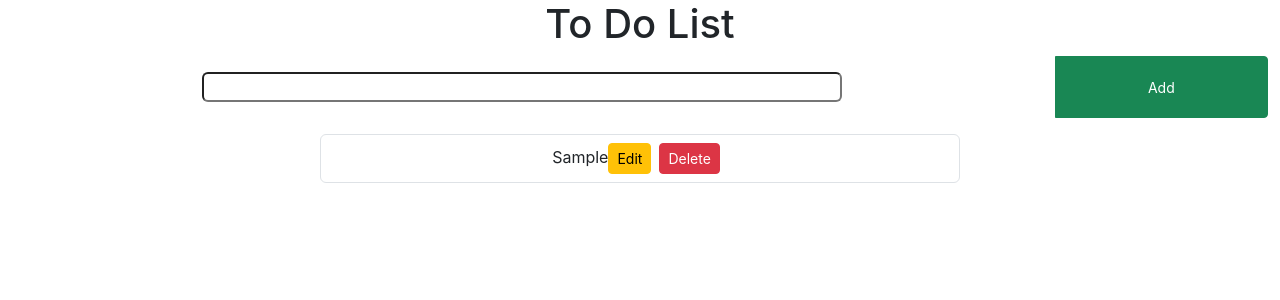
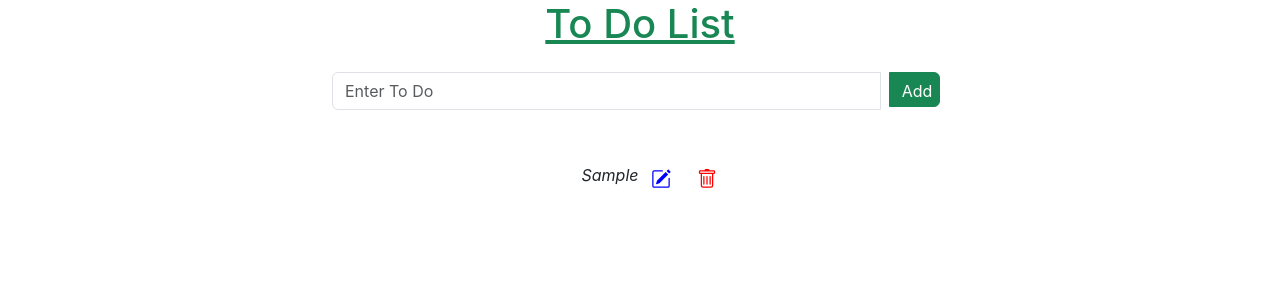
Before and after one commit to mansi2501/ToDoApp, a React (Create React App) app: page / in a window 1280 px wide. Both pictures are taken after typing "Sample" into the empty fields and a click on the button "Add". Shown: the top 300 px of the page. Built offline with nearby package versions, Linux system fonts and the light colour scheme.

Commit message:
edit functionality done

```diff
--- a/package.json
+++ b/package.json
@@ -9,6 +9,7 @@
     "@testing-library/user-event": "^13.5.0",
     "react": "^19.1.1",
     "react-bootstrap": "^2.10.10",
+    "react-bootstrap-icons": "^1.11.6",
     "react-dom": "^19.1.1",
     "web-vitals": "^2.1.4"
   },
--- a/src/App.js
+++ b/src/App.js
@@ -4,7 +4,7 @@ import ToDo from './todo/ToDo';
 function App() {
   return (
     <div className="App">
-      <h1>To Do List</h1>
+      <h1 className="text-decoration-underline text-success">To Do List</h1>
       <ToDo />
     </div>
   );
--- a/src/todo/ToDo.jsx
+++ b/src/todo/ToDo.jsx
@@ -1,9 +1,11 @@
 import { useState } from 'react';
+import { Trash, PencilSquare } from 'react-bootstrap-icons';
 
 function ToDo() {
     const [toDoValue, setToDoValue] = useState('');
     const [todoListData, setToDoListData] = useState([]);
     const [isToggle, setIsToggle] = useState(false);
+    const [editIndex, setEditIndex] = useState(null)
 
 
     //Add To Do Data
@@ -18,7 +20,6 @@ function ToDo() {
         }
         setToDoValue("");
         setIsToggle(false);
-
     }
 
     //Delete To Do Data
@@ -30,53 +31,55 @@ function ToDo() {
     }
 
     //Update To Do Data
-    const handleUpdate = (value) => {
+    const saveEditToDo = () => {
+        if (toDoValue && editIndex !== null) {
+            let updateToDo = todoListData.map((todo, i) => {
+                return i === editIndex ? toDoValue : todo
+            })
+
+            setToDoListData(updateToDo);
+        }
+        setIsToggle(false);
+        setEditIndex(null)
+        setToDoValue("")
+    }
+
+
+    //Set Index of Data to be Change
+    const handleUpdate = (index) => {
         setIsToggle(true);
-        setToDoValue(value);
-
-        const istoDoData = todoListData.includes(toDoValue)
-
-        const updateTodoData = todoListData.find((elem) => { return elem === value })
-
-        // console.log(toDoValue, "++++");
-
-        // const newTodoData = todoListData.splice(index, 1, toDoValue);
-        // return  elem.id === index
-        console.log("updateTodoData", updateTodoData);
-
-        if(!toDoValue) return
-
-        if (!istoDoData) {
-            //setToDoListData(updateTodoData);
-        }
+        setEditIndex(index);
+        setToDoValue(todoListData[index]);
     }
 
     return (
         <>
             <div className='text-center'>
-                <div className="input-group mb-3 row .align-self-*">
-                    <input type="text" className="col-10 mt-3 mb-3 mx-auto d-block w-50 rounded" aria-label="Sizing example input" aria-describedby="inputGroup-sizing-sm" value={toDoValue} onChange={(e) => setToDoValue(e.target.value)} />
-
-                    {!isToggle?
-                    <button type="submit" className='col-2 btn btn-success btn-sm' onClick={()=>AddToDo()}>Add</button>
-                        :
-                    <button type="submit" className='col-2 btn btn-success btn-sm' onClick={() => handleUpdate(toDoValue)}>Edit</button>
-                    }
+                <div className="d-flex w-50 mx-auto input-group mb-3 row">
+                    <div class="input-group mb-3">
+                    <input type="text" className="col-11 mt-3 mb-3 mx-auto form-control" placeholder="Enter To Do" aria-label="Example text with button addon" aria-describedby="button-addon1" value={toDoValue} onChange={(e) => setToDoValue(e.target.value)}/>
+                        {!isToggle ?
+                            <button className="col-1 btn btn-success h-50 mt-3 mx-2" type="submit" onClick={() => AddToDo()}>Add</button>
+                            :
+                            <button type="submit" className="col-1 btn btn-success h-50 mx-2 mt-3" onClick={() => saveEditToDo()}>Edit</button>
+                        }
+                    </div>
                 </div>
             </div>
 
-        <ul class="list-group w-50 mx-auto d-block">
+        <ul class="text w-50 mx-auto d-block">
                 {todoListData.map((item, index) => (
                     <>
-                        <li class="list-group-item" key={index}>{item}
-                            <button className="btn btn-warning btn-sm me-2" onClick={() => handleUpdate(item, index)
+                        <li class="fst-italic list-group-item border-bottom-1 pb-2" key={index}>{item}
+                            <button className="btn btn-link" onClick={() => handleUpdate(index)
                             }>
-                                        Edit
+                                        <PencilSquare size={20} color="blue" />
                             </button>
-                            <button className="btn btn-danger btn-sm me-2" onClick={() => handleDelete(item)
+                            <button className="btn btn-link" onClick={() => handleDelete(item)
                             }>
-                                        Delete
+                                       <Trash size={20} color="red" />
                             </button>
+
                         </li>
                     </>
             ))}
```
Also changed, not shown: 1 other file (tests, documents, lock files or other folders).
